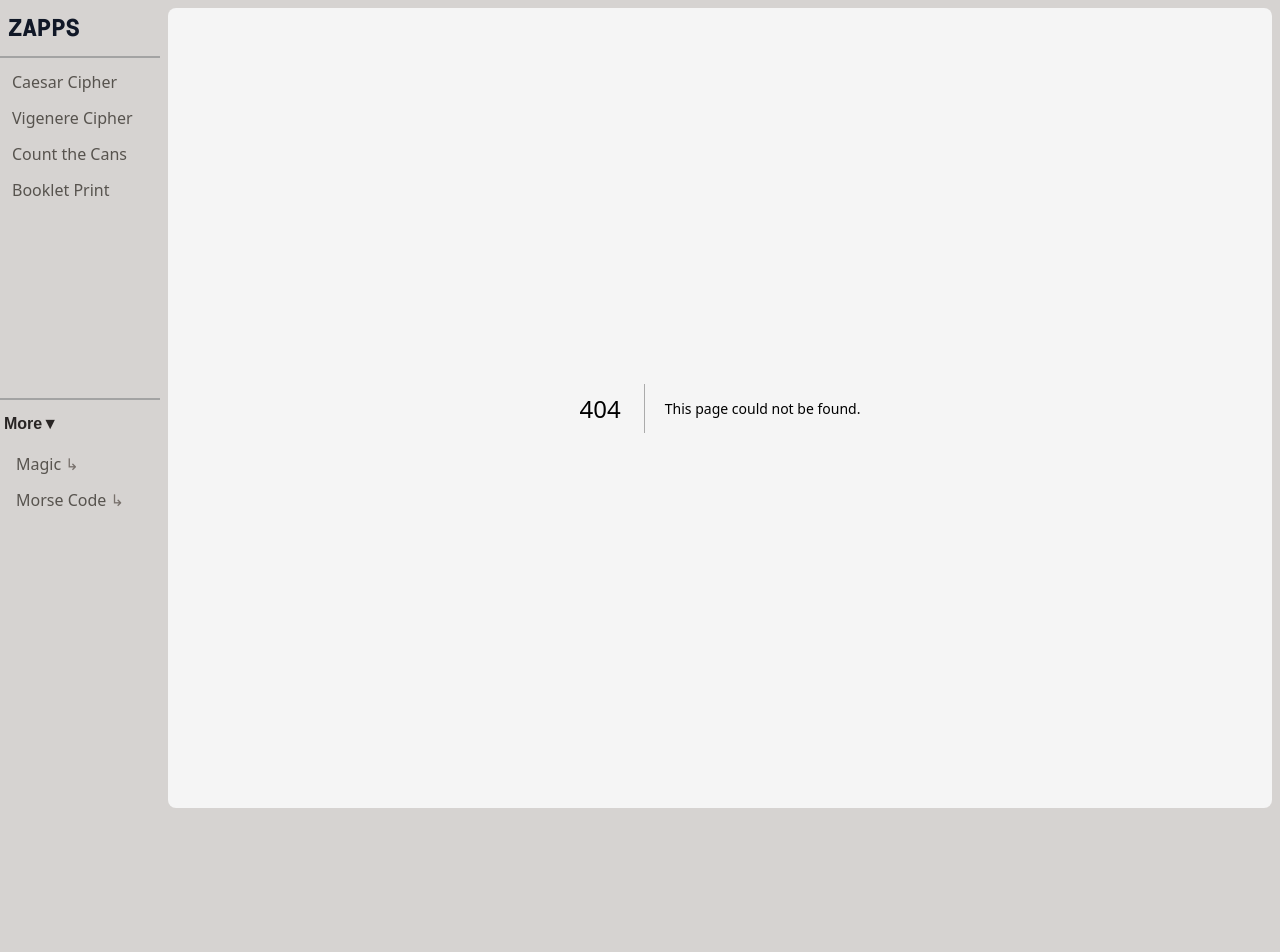
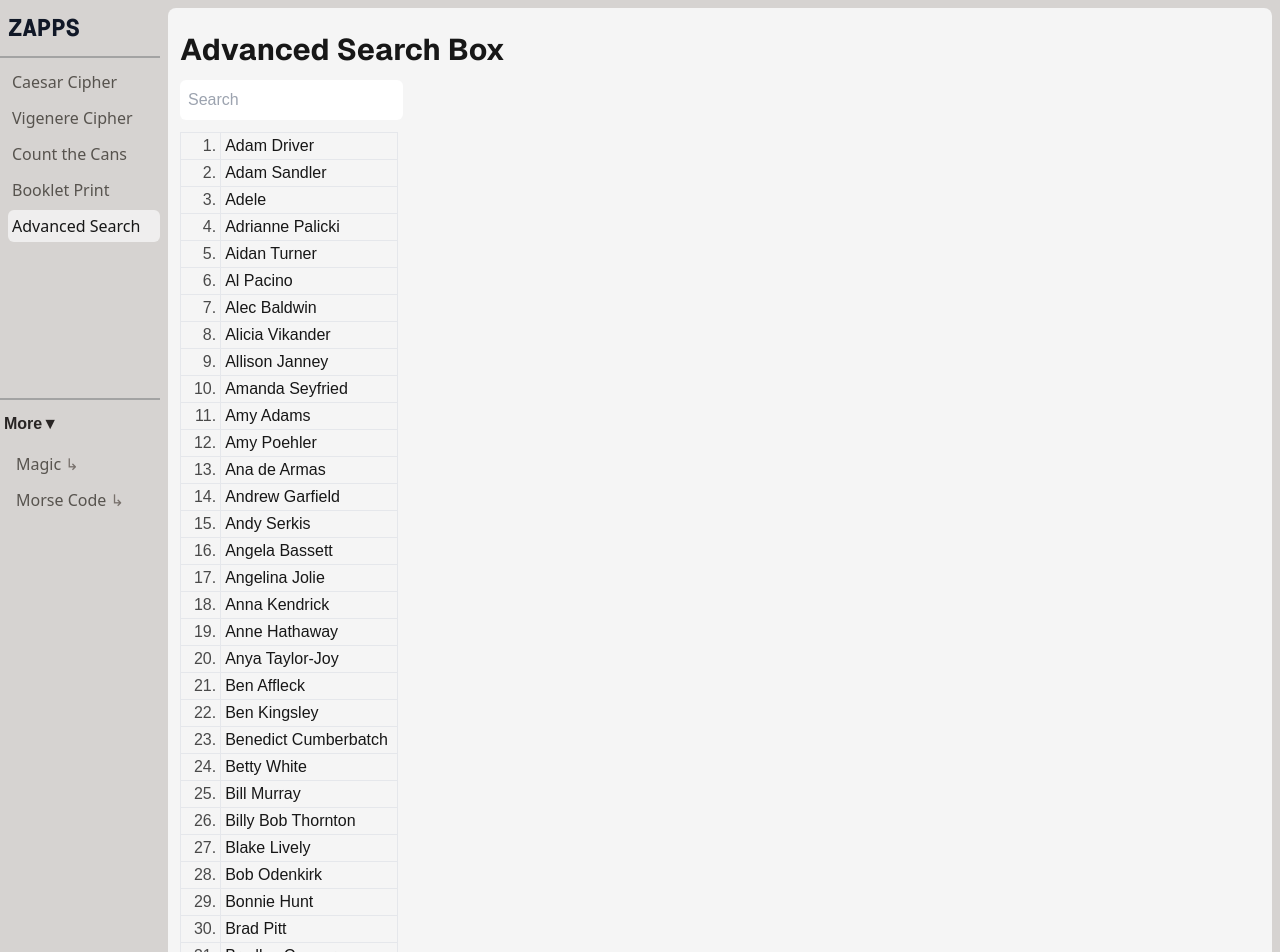
Before and after one commit to zsphinxyz/zapp, a Next.js app: page /search in a window 1280 px wide. Before the commit this address had no page. Shown: the top 952 px of the page. Before the commit the page ends 816 px from the top, so only its background shows below. Built offline with nearby package versions, Linux system fonts and the light colour scheme.

Commit message:
advanced search box

```diff
--- a/app/booklet/page.tsx
+++ b/app/booklet/page.tsx
@@ -1,4 +1,10 @@
+import { Metadata } from "next";
 import Sort from "./sort";
+
+export const metadata:Metadata = {
+  title: 'Total Cans',
+  description: 'Count the total cans in a pyramid shape pile'
+}
 
 export default function Booklet() {
 
--- /dev/null
+++ b/app/search/page.tsx
@@ -0,0 +1,91 @@
+'use client'
+
+import { useMemo, useState } from "react";
+
+export default function Search() {
+  const Artists = useMemo(() => [
+    "Adam Driver", "Adam Sandler", "Adele", "Adrianne Palicki", "Aidan Turner",
+    "Al Pacino", "Alec Baldwin", "Alicia Vikander", "Allison Janney", "Amanda Seyfried",
+    "Amy Adams", "Amy Poehler", "Ana de Armas", "Andrew Garfield", "Andy Serkis",
+    "Angela Bassett", "Angelina Jolie", "Anna Kendrick", "Anne Hathaway", "Anya Taylor-Joy",
+    "Ben Affleck", "Ben Kingsley", "Benedict Cumberbatch", "Betty White", "Bill Murray",
+    "Billy Bob Thornton", "Blake Lively", "Bob Odenkirk", "Bonnie Hunt", "Brad Pitt",
+    "Bradley Cooper", "Brie Larson", "Bruce Willis", "Bryan Cranston", "Cameron Diaz",
+    "Carey Mulligan", "Carrie Fisher", "Cate Blanchett", "Catherine Zeta-Jones", "Chadwick Boseman",
+    "Charlize Theron", "Chiwetel Ejiofor", "Chloe Grace Moretz", "Chris Evans", "Chris Hemsworth",
+    "Chris Pine", "Chris Pratt", "Christian Bale", "Christina Applegate", "Christoph Waltz",
+    "Christopher Walken", "Claire Danes", "Claire Foy", "Clint Eastwood", "Colin Farrell",
+    "Colin Firth", "Courteney Cox", "Daniel Craig", "Daniel Day-Lewis", "Daniel Radcliffe",
+    "Danny DeVito", "Denzel Washington", "Diane Keaton", "Diane Lane", "Don Cheadle",
+    "Drew Barrymore", "Dustin Hoffman", "Dwayne Johnson", "Eddie Murphy", "Eddie Redmayne",
+    "Edward Norton", "Elisabeth Moss", "Elizabeth Banks", "Elizabeth Debicki", "Elizabeth Olsen",
+    "Ellen Page", "Emily Blunt", "Emma Roberts", "Emma Stone", "Emma Thompson",
+    "Emmy Rossum", "Ethan Hawke", "Ewan McGregor", "Felicity Jones", "Finn Wolfhard",
+    "Florence Pugh", "Frances McDormand", "Gal Gadot", "Gary Oldman", "Gemma Arterton",
+    "George Clooney", "Gillian Anderson", "Gina Rodriguez", "Glenn Close", "Halle Berry",
+    "Harrison Ford", "Heath Ledger", "Helen Hunt", "Helen Mirren", "Henry Cavill",
+    "Hugh Grant", "Hugh Jackman", "Idris Elba", "Jack Black", "Jack Nicholson",
+    "Jackie Chan", "Jake Gyllenhaal", "James Franco", "James McAvoy", "James Stewart",
+    "Jamie Foxx", "Jane Fonda", "Jared Leto", "Jason Bateman", "Jason Momoa",
+    "Jeff Bridges", "Jeff Goldblum", "Jennifer Aniston", "Jennifer Connelly", "Jennifer Lawrence",
+    "Jennifer Lopez", "Jessica Chastain", "Jessica Lange", "Jessica Alba", "Jessica Biel",
+    "Jim Carrey", "Joaquin Phoenix", "Jodie Foster", "Joe Pesci", "John Boyega",
+    "John C. Reilly", "John Goodman", "John Krasinski", "Johnny Depp", "Jon Hamm",
+    "Joseph Gordon-Levitt", "Josh Brolin", "Jude Law", "Julia Roberts", "Julianne Moore",
+    "Justin Timberlake", "Kaitlyn Dever", "Kaley Cuoco", "Karen Gillan", "Kate Beckinsale",
+    "Kate Hudson", "Kate Winslet", "Katherine Heigl", "Keanu Reeves", "Kerry Washington",
+    "Kevin Bacon", "Kevin Costner", "Kevin Hart", "Kirsten Dunst", "Kit Harington",
+    "Kristen Bell", "Kristen Stewart", "Kumail Nanjiani", "Lady Gaga", "Laura Dern",
+    "Laurence Fishburne", "Leonardo DiCaprio", "Liam Neeson", "Lily Collins", "Lily James",
+    "Lin-Manuel Miranda", "Logan Lerman", "Lupita Nyong'o", "Mads Mikkelsen", "Mahershala Ali",
+    "Margot Robbie", "Mariah Carey", "Marion Cotillard", "Mark Ruffalo", "Mark Wahlberg",
+    "Martin Freeman", "Matt Damon", "Matthew McConaughey", "Megan Fox", "Melissa McCarthy",
+    "Meryl Streep", "Michael B. Jordan", "Michael Caine", "Michael Fassbender", "Michael Keaton",
+    "Michelle Pfeiffer", "Michelle Williams", "Michelle Yeoh", "Mila Kunis", "Millie Bobby Brown",
+    "Morgan Freeman", "Natalie Portman", "Neil Patrick Harris", "Nicole Kidman", "Octavia Spencer",
+    "Olivia Colman", "Olivia Wilde", "Orlando Bloom", "Oscar Isaac", "Owen Wilson",
+    "Paul Bettany", "Paul Rudd", "Penélope Cruz", "Peter Dinklage", "Rachel McAdams",
+    "Rachel Weisz", "Rami Malek", "Rebel Wilson", "Reese Witherspoon", "Renée Zellweger",
+    "Richard Gere", "Ricky Gervais", "Riz Ahmed", "Robert De Niro", "Robert Downey Jr.",
+    "Robert Pattinson", "Robin Williams", "Rooney Mara", "Rosamund Pike", "Rose Byrne",
+    "Ryan Gosling", "Ryan Reynolds", "Salma Hayek", "Sam Rockwell", "Samuel L. Jackson",
+    "Sandra Bullock", "Saoirse Ronan", "Scarlett Johansson", "Sebastian Stan", "Shailene Woodley",
+    "Shia LaBeouf", "Sigourney Weaver", "Sienna Miller", "Sissy Spacek", "Sofia Vergara",
+    "Sophie Turner", "Stanley Tucci", "Steve Carell", "Steven Yeun", "Susan Sarandon",
+    "Taron Egerton", "Tessa Thompson", "Thandie Newton", "Timothée Chalamet", "Tina Fey",
+    "Tom Cruise", "Tom Hardy", "Tom Hanks", "Tom Holland", "Tommy Lee Jones",
+    "Toni Collette", "Uma Thurman", "Viola Davis", "Will Ferrell", "Will Smith",
+    "Winona Ryder", "Woody Harrelson", "Zach Galifianakis", "Zac Efron", "Zoe Saldana"
+  ], []);
+
+  const [search, setSearch] = useState('')
+
+  return (
+    <section className="p-3 ">
+      <div className="mb-3">
+        <h1 className="font-geistSans font-bold text-3xl pt-3 mb-3">Advanced Search Box</h1>
+        <input type="search" value={search} spellCheck='false' autoComplete="off" name="search" id="search" placeholder="Search" className="p-2 rounded-md" onChange={(e) => setSearch(e.target.value)} />
+      </div>
+
+      <table className="">
+        <tbody>
+        {
+          Artists
+          // .filter((artist) => artist.toLowerCase().includes(search.toLowerCase()))
+          .filter((artist) =>
+            artist.match(new RegExp(`${search ? search : ''}`, 'gi'))
+            || artist.replace(' ', '').match(new RegExp(`${search}`, 'gi')) // ignore white spaces
+            || artist.match(new RegExp(`^${search[0]}(\\w+\\s)${search[1]}\\w+`, 'gi')) // match initials
+          )
+          .map((artist,i) => (
+            <tr className="*:border *:px-1 *:scroll-py-0.5" key={i}>
+              <td className="text-right text-black/70">{i + 1}.</td>
+              <td className="">{artist}</td>
+            </tr>
+          ))
+        }
+        </tbody>
+      </table>
+    </section>
+  )
+}
--- a/components/aside.tsx
+++ b/components/aside.tsx
@@ -29,6 +29,11 @@ export default function Aside() {
       href: '/booklet'
 
     },
+    {
+      id: 5,
+      title: 'Advanced Search',
+      href: '/search'
+    }
 
   ]
 
```
